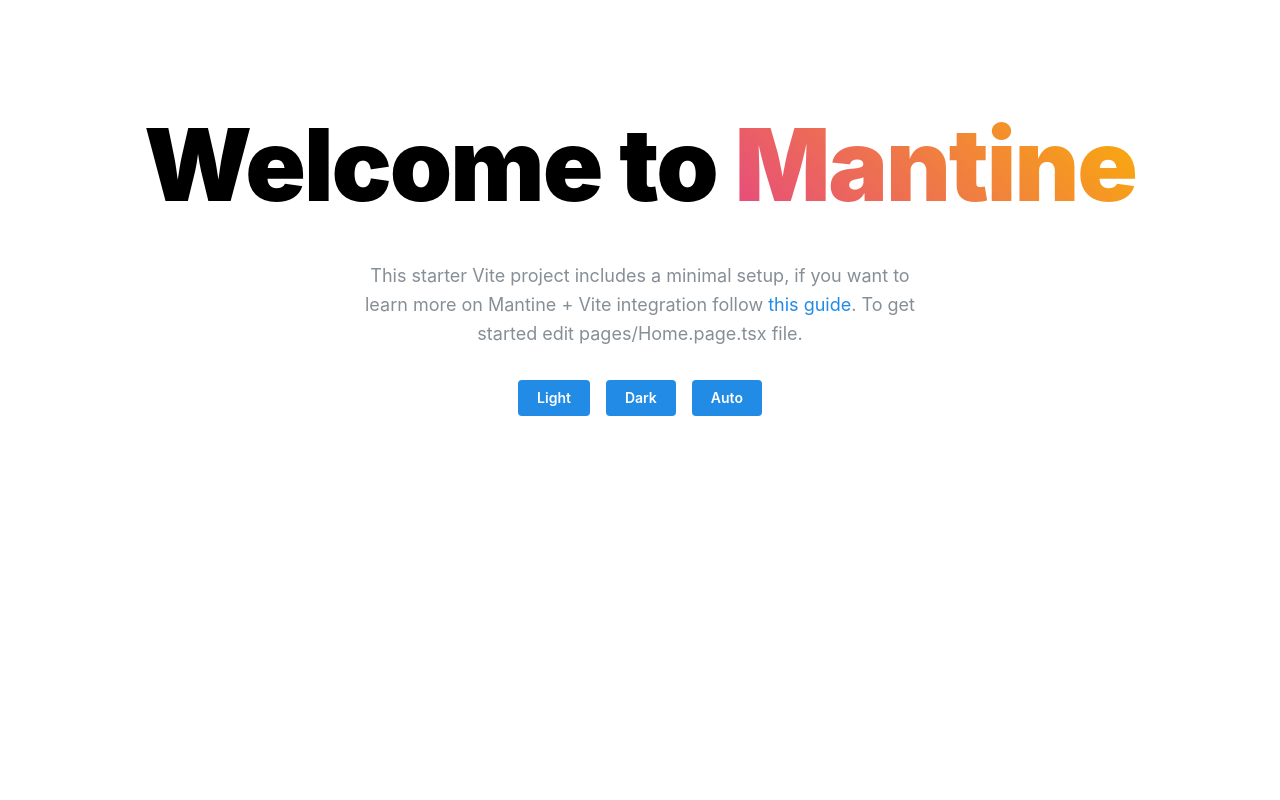
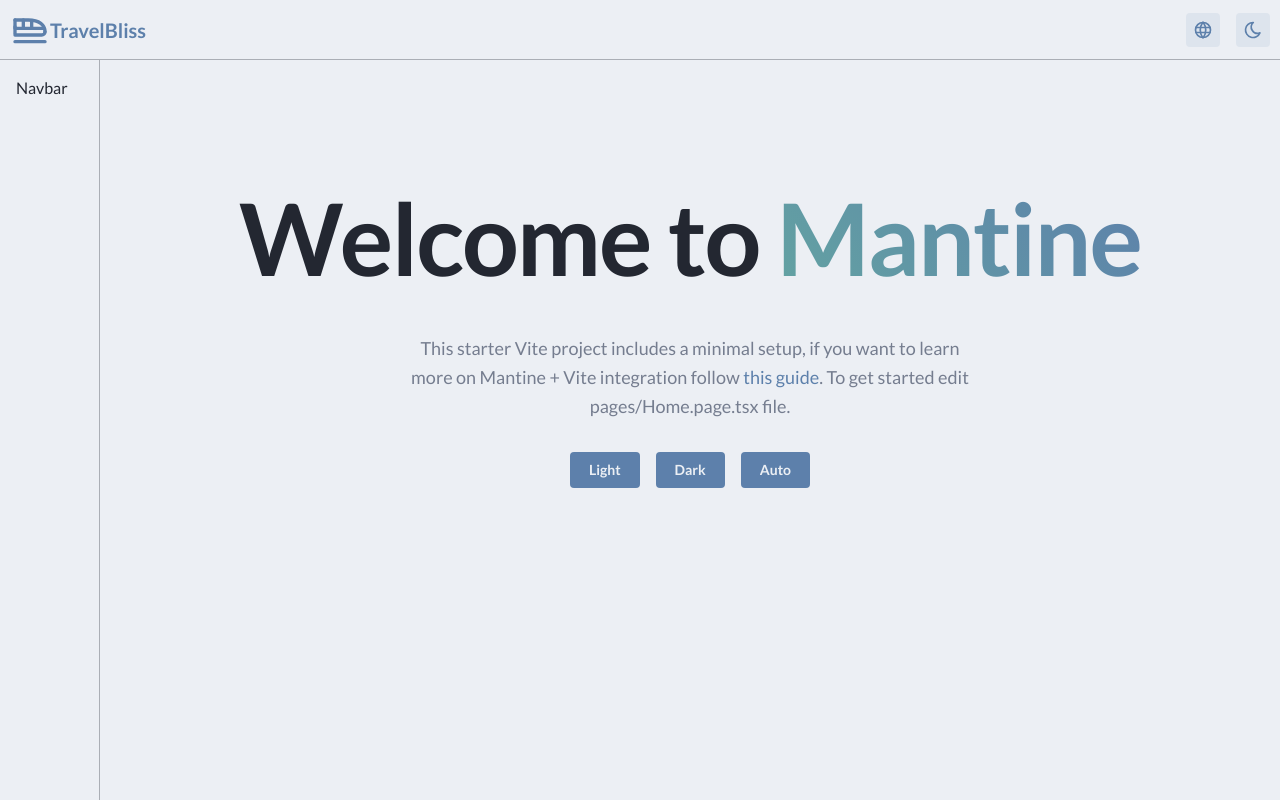
Before and after one commit to ZachHung/TravelBliss, a React (Vite) app: page / in a window 1280 px wide. Built offline with nearby package versions, Linux system fonts and the light colour scheme.

Commit message:
feat: added header

```diff
--- a/package.json
+++ b/package.json
@@ -21,6 +21,7 @@
   "dependencies": {
     "@mantine/core": "7.2.2",
     "@mantine/hooks": "7.2.2",
+    "@tabler/icons-react": "^2.42.0",
     "react": "^18.2.0",
     "react-dom": "^18.2.0",
     "react-router-dom": "^6.20.1"
@@ -37,6 +38,7 @@
     "@testing-library/jest-dom": "^6.1.5",
     "@testing-library/react": "^14.1.2",
     "@testing-library/user-event": "^14.5.1",
+    "@types/node": "^20.10.3",
     "@types/react": "^18.2.41",
     "@types/react-dom": "^18.2.17",
     "@typescript-eslint/eslint-plugin": "^6.13.1",
--- a/src/App.tsx
+++ b/src/App.tsx
@@ -1,4 +1,5 @@
 import '@mantine/core/styles.css';
+import './style.css';
 import { MantineProvider } from '@mantine/core';
 import { Router } from './Router';
 import { theme } from './theme';
--- /dev/null
+++ b/src/components/Header/Header.tsx
@@ -0,0 +1,37 @@
+import { ActionIcon, Burger, Flex, Group, Text, useMantineColorScheme } from '@mantine/core';
+import { IconTrain, IconWorld, IconSun, IconMoon } from '@tabler/icons-react';
+
+type HeaderProps = {
+  opened: boolean;
+  toggle: () => void;
+};
+
+const Header = ({ opened, toggle }: HeaderProps) => {
+  const { toggleColorScheme, colorScheme } = useMantineColorScheme();
+  return (
+    <>
+      <Flex justify="space-between" align="center">
+        <Burger opened={opened} onClick={toggle} hiddenFrom="sm" size="sm" />
+
+        <Group gap={0} c="blue">
+          <IconTrain size={40} />
+          <Text size="xl" fw={700}>
+            TravelBliss
+          </Text>
+        </Group>
+
+        <Group>
+          <ActionIcon variant="light" size="lg">
+            <IconWorld size={20} />
+          </ActionIcon>
+
+          <ActionIcon variant="light" size="lg" onClick={toggleColorScheme}>
+            {colorScheme === 'dark' ? <IconSun size={20} /> : <IconMoon size={20} />}
+          </ActionIcon>
+        </Group>
+      </Flex>
+    </>
+  );
+};
+
+export default Header;
--- a/src/components/Welcome/Welcome.tsx
+++ b/src/components/Welcome/Welcome.tsx
@@ -6,7 +6,7 @@
     <>
       <Title className={classes.title} ta="center" mt={100}>
         Welcome to{' '}
-        <Text inherit variant="gradient" component="span" gradient={{ from: 'pink', to: 'yellow' }}>
+        <Text inherit variant="gradient" component="span" gradient={{ from: 'teal', to: 'blue' }}>
           Mantine
         </Text>
       </Title>
--- /dev/null
+++ b/src/layouts/Root.layout.tsx
@@ -0,0 +1,31 @@
+import { AppShell } from '@mantine/core';
+import { useDisclosure } from '@mantine/hooks';
+import { Outlet } from 'react-router-dom';
+import Header from '@/components/Header/Header';
+
+const RootLayout = () => {
+  const [opened, { toggle }] = useDisclosure();
+
+  return (
+    <AppShell
+      header={{ height: 60 }}
+      navbar={{
+        width: 100,
+        breakpoint: 'sm',
+        collapsed: { mobile: !opened },
+      }}
+      padding="sm"
+    >
+      <AppShell.Header p="xs">
+        <Header opened={opened} toggle={toggle} />
+      </AppShell.Header>
+
+      <AppShell.Navbar p="md">Navbar</AppShell.Navbar>
+
+      <AppShell.Main>
+        <Outlet />
+      </AppShell.Main>
+    </AppShell>
+  );
+};
+export default RootLayout;
--- /dev/null
+++ b/src/style.css
@@ -0,0 +1 @@
+@import url('https://fonts.googleapis.com/css2?family=Lato:ital,wght@0,400;0,700;1,400;1,700&display=swap');
--- a/src/theme.ts
+++ b/src/theme.ts
@@ -1,5 +1,118 @@
 import { createTheme } from '@mantine/core';
 
 export const theme = createTheme({
-  /** Put your mantine theme override here */
+  fontFamily: 'Lato, sans-serif',
+  white: '#eceff4',
+  black: '#232731',
+  primaryColor: 'blue',
+  colors: {
+    blue: [
+      '#edf4ff',
+      '#dde7f3',
+      '#bcccde',
+      '#99afca',
+      '#7b97b9',
+      '#6888af',
+      '#5d80ab',
+      '#4c6e97',
+      '#416189',
+      '#31557a',
+    ],
+    gray: [
+      '#f3f4f6',
+      '#e6e6e6',
+      '#c9cbcd',
+      '#aaaeb5',
+      '#8f95a1',
+      '#7e8594',
+      '#757d8f',
+      '#636b7d',
+      '#575f70',
+      '#495265',
+    ],
+    green: [
+      '#f1fae9',
+      '#e5efdd',
+      '#cbdbbd',
+      '#afc79b',
+      '#98b67e',
+      '#89ac6b',
+      '#80a661',
+      '#6e9150',
+      '#608245',
+      '#517037',
+    ],
+    red: [
+      '#ffecef',
+      '#f7dbde',
+      '#e5b7bb',
+      '#d39097',
+      '#c57078',
+      '#bc5b64',
+      '#b94f5a',
+      '#a43f4a',
+      '#933741',
+      '#822c36',
+    ],
+    orange: [
+      '#ffefe9',
+      '#f8e0d7',
+      '#e8bfb2',
+      '#da9d8a',
+      '#cd8067',
+      '#c66d51',
+      '#c36445',
+      '#ad5336',
+      '#9b482f',
+      '#893c25',
+    ],
+    yellow: [
+      '#fff7e4',
+      '#faedd3',
+      '#f0d9a9',
+      '#e8c47b',
+      '#e1b255',
+      '#dda73c',
+      '#dba12d',
+      '#c28c1f',
+      '#ad7c17',
+      '#966a09',
+    ],
+    pink: [
+      '#fff0fb',
+      '#f0e1ed',
+      '#d9c2d5',
+      '#c2a2bd',
+      '#af86a7',
+      '#a3749a',
+      '#9e6b95',
+      '#895a81',
+      '#7c4e74',
+      '#6d4166',
+    ],
+    cyan: [
+      '#e5f9ff',
+      '#d8eef5',
+      '#b6d9e4',
+      '#90c4d3',
+      '#71b3c5',
+      '#5ca7bd',
+      '#4fa2b9',
+      '#3d8da4',
+      '#2f7e93',
+      '#126e82',
+    ],
+    teal: [
+      '#e4fafa',
+      '#daefef',
+      '#bedbda',
+      '#9cc5c4',
+      '#81b4b2',
+      '#6ea9a7',
+      '#63a3a2',
+      '#508f8e',
+      '#427f7e',
+      '#2d6e6f',
+    ],
+  },
 });
```
Also changed, not shown: src/Router.tsx (+8 -1 lines), 1 other file (tests, documents, lock files or other folders).
